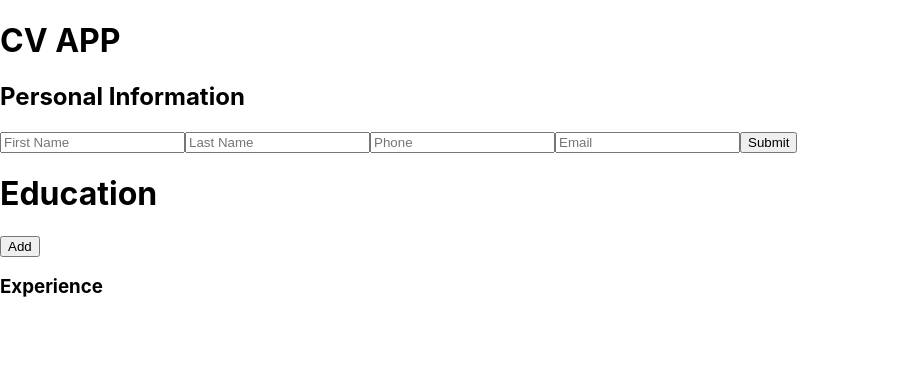
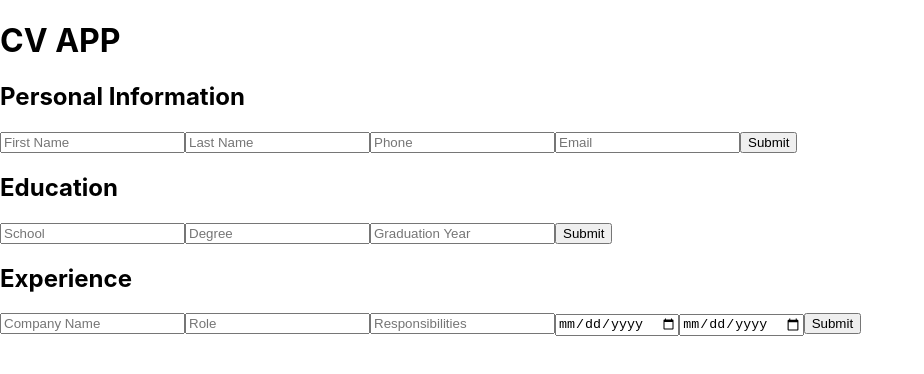
Before and after one commit to Jonjo15/cv-app, a React (Create React App) app in the folder cv-app/: page / in a window 1280 px wide. Shown: the top 374 px of the page, without its empty margins (0-924 px from the left). Built offline with nearby package versions, Linux system fonts and the light colour scheme.

Commit message:
need to finish styling

```diff
--- a/cv-app/src/components/Education.js
+++ b/cv-app/src/components/Education.js
@@ -3,51 +3,40 @@ import EducationForm from "./EducationForm";
 class Education extends React.Component {
   constructor() {
     super();
-    this.state = { education: [], isEditing: false };
-    this.addToEducation = this.addToEducation.bind(this);
+    this.state = {
+      school: "",
+      degree: "",
+      graduationYear: "",
+      isEditing: true,
+    };
   }
-  addToEducation(obj) {
-    //console.log(obj);
-    this.setState((prevState) => {
-      const updatedEducation = [...prevState.education];
-      //console.log(obj);
-      updatedEducation.push(obj);
-      //console.log(updatedState.education.length);
-      //   updatedState.size = updatedState.education.length;
-      return { education: updatedEducation, size: updatedEducation.length };
-    });
-    // console.log(this.state.education[0].id);
-  }
-  switchEdit = (e) => {
-    this.setState((prevState) => {
-      return { isEditing: !prevState.isEditing };
-    });
+  handleSubmit = (e) => {
+    e.preventDefault();
+    this.setState({ isEditing: false });
+  };
+  handleEdit = (e) => {
+    this.setState({ isEditing: true });
+  };
+  handleChange = (e) => {
+    const { value, name } = e.target;
+    this.setState({ [name]: value });
   };
   render() {
-    const elements = this.state.education.map((element, i) => (
-      <div className="educationList" key={i}>
-        <p>School: {element.school}</p>
-        <p>Degree: {element.degree}</p>
-        <p>Graduation Year: {element.graduationYear}</p>
-        <button onClick={(e) => this.editEducation(element.id)} id={element.id}>
-          Edit
-        </button>
+    return !this.state.isEditing ? (
+      <div>
+        <h2>Education</h2>
+        <p>School: {this.state.school}</p>
+        <p>Degree: {this.state.degree}</p>
+        <p>Graduation Year: {this.state.graduationYear}</p>
+
+        <button onClick={this.handleEdit}>Edit</button>
       </div>
-    ));
-    return (
-      <div>
-        <h1>Education</h1>
-        {elements}
-        {this.state.isEditing ? (
-          <EducationForm
-            switchEdit={this.switchEdit}
-            addToEducation={this.addToEducation}
-            handleChange={this.props.handleChange}
-          />
-        ) : (
-          <button onClick={this.switchEdit}>Add</button>
-        )}
-      </div>
+    ) : (
+      <EducationForm
+        handleChange={this.handleChange}
+        data={this.state}
+        handleSubmit={this.handleSubmit}
+      />
     );
   }
 }
--- a/cv-app/src/components/EducationForm.js
+++ b/cv-app/src/components/EducationForm.js
@@ -1,57 +1,34 @@
 import React from "react";
 
-class EducationForm extends React.Component {
-  constructor() {
-    super();
-    this.state = { school: "", degree: "", graduationYear: "" };
-    this.uid = this.uid.bind(this);
-  }
-  /*  const uid = function(){
-    return Date.now().toString(36) + Math.random().toString(36).substr(2);
-} */
-  uid() {
-    return Date.now().toString(36) + Math.random().toString(36).substr(2);
-  }
-
-  handleSubmit = (e) => {
-    e.preventDefault();
-    // console.log(this.uid());
-    //console.log(this.state);
-    this.props.switchEdit();
-    this.props.addToEducation(this.state);
-  };
-  handleChange = (e) => {
-    const { value, name } = e.target;
-    const id = this.uid();
-    this.setState({ [name]: value, id: id });
-  };
-  render() {
-    return (
-      <form onSubmit={this.handleSubmit}>
+function EducationForm(props) {
+  return (
+    <div>
+      <h2>Education</h2>
+      <form>
         <input
-          name="school"
-          value={this.state.school}
           type="text"
           placeholder="School"
-          onChange={this.handleChange}
-        ></input>
+          name="school"
+          value={props.data.school}
+          onChange={props.handleChange}
+        />
         <input
-          name="degree"
-          value={this.state.degree}
           type="text"
           placeholder="Degree"
-          onChange={this.handleChange}
-        ></input>
-        <label>Graduation Date: </label>
+          name="degree"
+          value={props.data.degree}
+          onChange={props.handleChange}
+        />
         <input
+          type="number"
+          placeholder="Graduation Year"
           name="graduationYear"
-          value={this.state.graduationYear}
-          type="number"
-          onChange={this.handleChange}
-        ></input>
-        <button>Submit</button>
+          value={props.data.graduationYear}
+          onChange={props.handleChange}
+        />
+        <button onClick={props.handleSubmit}>Submit</button>
       </form>
-    );
-  }
+    </div>
+  );
 }
 export default EducationForm;
--- a/cv-app/src/components/Experience.js
+++ b/cv-app/src/components/Experience.js
@@ -1,7 +1,46 @@
 import React from "react";
-
-function Experience(props) {
-  return <h3>Experience</h3>;
+import ExperienceForm from "./ExperienceForm";
+class Experience extends React.Component {
+  constructor() {
+    super();
+    this.state = {
+      companyName: "",
+      role: "",
+      responsibilities: "",
+      dateStart: "",
+      dateEnd: "",
+      isEditing: true,
+    };
+  }
+  handleEdit = (e) => {
+    this.setState({ isEditing: true });
+  };
+  handleChange = (e) => {
+    const { value, name } = e.target;
+    this.setState({ [name]: value });
+  };
+  handleSubmit = (e) => {
+    e.preventDefault();
+    this.setState({ isEditing: false });
+  };
+  render() {
+    return !this.state.isEditing ? (
+      <div>
+        <h2>Experience</h2>
+        <p>Company Name: {this.state.companyName}</p>
+        <p>Role: {this.state.role}</p>
+        <p>Responsibilities: {this.state.responsibilities}</p>
+        <p>Start Date: {this.state.dateStart}</p>
+        <p>End Date: {this.state.dateEnd}</p>
+        <button onClick={this.handleEdit}>Edit</button>
+      </div>
+    ) : (
+      <ExperienceForm
+        handleSubmit={this.handleSubmit}
+        data={this.state}
+        handleChange={this.handleChange}
+      />
+    );
+  }
 }
-
 export default Experience;
--- /dev/null
+++ b/cv-app/src/components/ExperienceForm.js
@@ -0,0 +1,49 @@
+import React from "react";
+
+function ExperienceForm(props) {
+  return (
+    <div>
+      <h2>Experience</h2>
+      <form onSubmit={props.handleSubmit}>
+        <input
+          type="text"
+          name="companyName"
+          placeholder="Company Name"
+          value={props.data.companyName}
+          onChange={props.handleChange}
+        />
+        <input
+          type="text"
+          name="role"
+          placeholder="Role"
+          value={props.data.role}
+          onChange={props.handleChange}
+        />
+        <input
+          type="text"
+          name="responsibilities"
+          placeholder="Responsibilities"
+          value={props.data.responsibilities}
+          onChange={props.handleChange}
+        />
+        <input
+          type="date"
+          name="dateStart"
+          placeholder="Start Date"
+          value={props.data.dateStart}
+          onChange={props.handleChange}
+        />
+        <input
+          type="date"
+          name="dateEnd"
+          placeholder="End Date"
+          value={props.data.dateEnd}
+          onChange={props.handleChange}
+        />
+        <button>Submit</button>
+      </form>
+    </div>
+  );
+}
+
+export default ExperienceForm;
```
